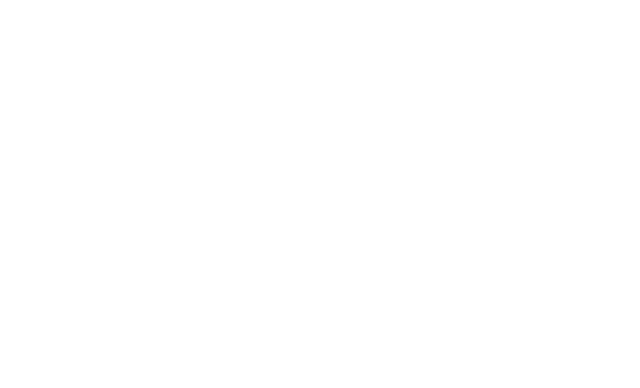
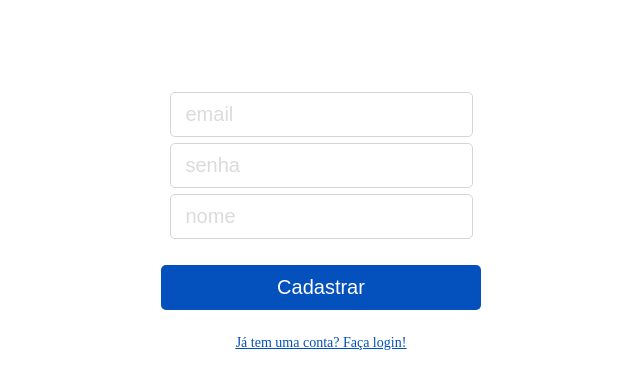
Before and after one commit to igor-gui/projeto15-getmusic-front, a React (Create React App) app: page /signup in a window 1280 px wide. Shown: the top 388 px of the page, without its empty margins (319-959 px from the left). Built offline with nearby package versions, Linux system fonts and the light colour scheme; a web font is replaced by a local one.

Commit message:
Feat: signup page

```diff
--- a/src/components/SignUp.js
+++ b/src/components/SignUp.js
@@ -1,5 +1,109 @@
+import styled from "styled-components"
+import { Link, useNavigate } from "react-router-dom"
+import { useState } from "react"
+import axios from "axios"
+
 export default function SignUp(){
+
+    const [email, setEmail] = useState('')
+    const [senha, setSenha] = useState('')
+    const [nome, setNome] = useState('')
+    const navigate = useNavigate()
+
+    function submit(){
+        const URL = "http://localhost:5000/signup"
+        const user = {
+            name: nome,
+            email,
+            password: senha
+        }
+
+        const promise = axios.post(URL, user)
+
+        promise.then(resposta => {
+            navigate("/")
+        })
+
+        promise.catch(err => {
+            console.log(err.response.data)
+        })
+    }
+
     return (
-        <></>
+        <StyledContainer>
+            <StyledWrapper>
+
+                <Formulario>
+                    <input type='text' placeholder="email" value={email} onChange={e => setEmail(e.target.value)}></input>
+                    <input type='text' placeholder="senha" value={senha} onChange={e => setSenha(e.target.value)}></input>
+                    <input type='text' placeholder="nome" value={nome} onChange={e => setNome(e.target.value)}></input>
+
+                    <button type='submit' onClick={submit}>
+                        Cadastrar
+                    </button>
+                </Formulario>
+
+                <Link to={`/login`}>
+                    <LinkCad>Já tem uma conta? Faça login!</LinkCad>
+                </Link>
+            </StyledWrapper>
+        </StyledContainer>
     )
 }
+
+const StyledContainer = styled.div`
+    width: 100%;
+    display: flex;
+    justify-content: center;
+    margin-top: 60px;
+`
+
+const StyledWrapper = styled.div`
+    width: 100%;
+    max-width: 414px;
+`
+const Formulario = styled.div`
+    display: flex;
+    justify-content: center;
+    align-items: center;
+    flex-direction: column;
+    margin-top: 32px;
+    input {
+        width: 303px;
+        height: 45px;
+        border: 1px solid #D5D5D5;
+        border-radius: 5px;
+        font-family: 'Lexend Deca', sans-serif;
+        font-size: 20px;
+        font-weight: 400;
+        padding-left: 15px;
+        margin-bottom: 6px;
+        &::placeholder {
+            color: #DBDBDB;
+        }
+    }
+    button {
+        width: 320px;
+        height: 45px;
+        background: #0451bd;
+        border: none;
+        border-radius: 5px;
+        font-family: 'Lexend Deca', sans-serif;
+        font-size: 20px;
+        font-weight: 400;
+        color: #FFFFFF;
+        display: flex;
+        justify-content: center;
+        align-items: center;
+        margin-top: 20px;
+    }
+`
+const LinkCad = styled.div`
+    color: #0451bd;
+    font-family: 'Lexend Deca';
+    font-weight: 400;
+    font-size: 14px;
+    text-align: center;
+    text-decoration-line: underline;
+    margin-top: 25px;
+`
```
